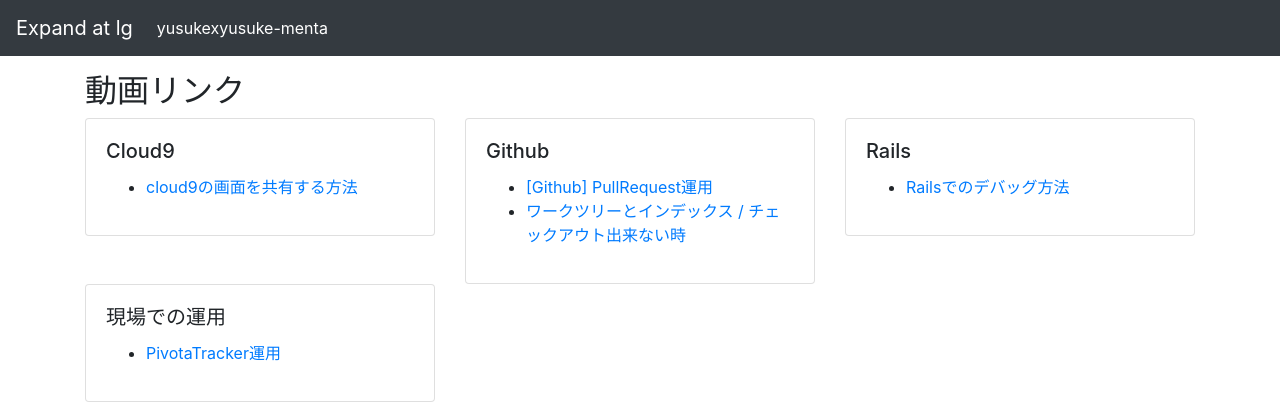
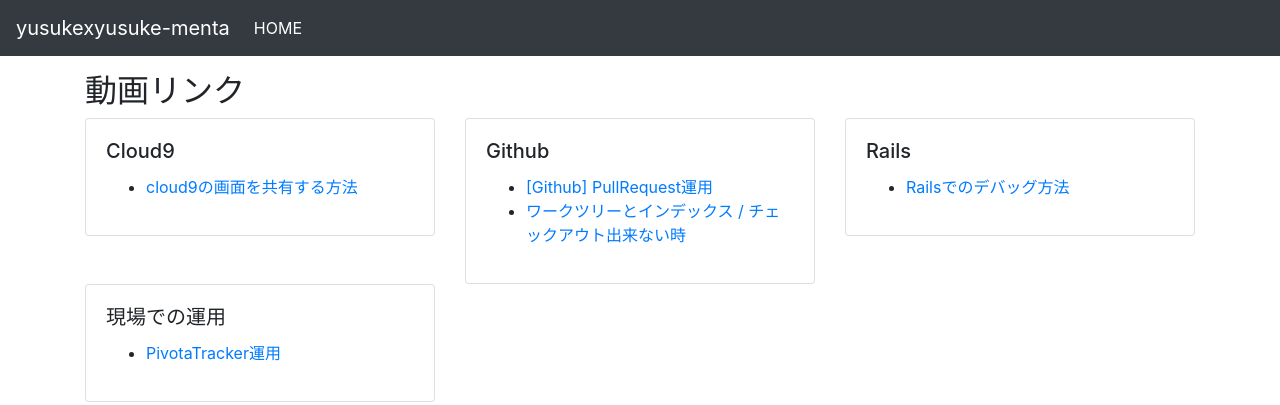
Before and after one commit to yusukexyusuke/menta, a plain HTML site: page index.html in a window 1280 px wide. Drawn offline with nearby package versions, Linux system fonts and the light colour scheme.

Commit message:
fix a bit.

```diff
--- a/index.html
+++ b/index.html
@@ -11,7 +11,7 @@
 <body>
   <header class="mb-3">
     <nav class="navbar navbar-expand-lg navbar-dark bg-dark">
-      <a class="navbar-brand" href="#">Expand at lg</a>
+      <a class="navbar-brand" href="#">yusukexyusuke-menta</a>
       <button class="navbar-toggler" type="button" data-toggle="collapse" data-target="#navbarsExample05" aria-controls="navbarsExample05" aria-expanded="false" aria-label="Toggle navigation">
         <span class="navbar-toggler-icon"></span>
       </button>
@@ -19,7 +19,7 @@
       <div class="collapse navbar-collapse" id="navbarsExample05">
         <ul class="navbar-nav mr-auto">
           <li class="nav-item active">
-            <a class="nav-link" href="#">yusukexyusuke-menta<span class="sr-only">(current)</span></a>
+            <a class="nav-link" href="#">HOME<span class="sr-only">(current)</span></a>
           </li>
           <!--
           <li class="nav-item">
```
